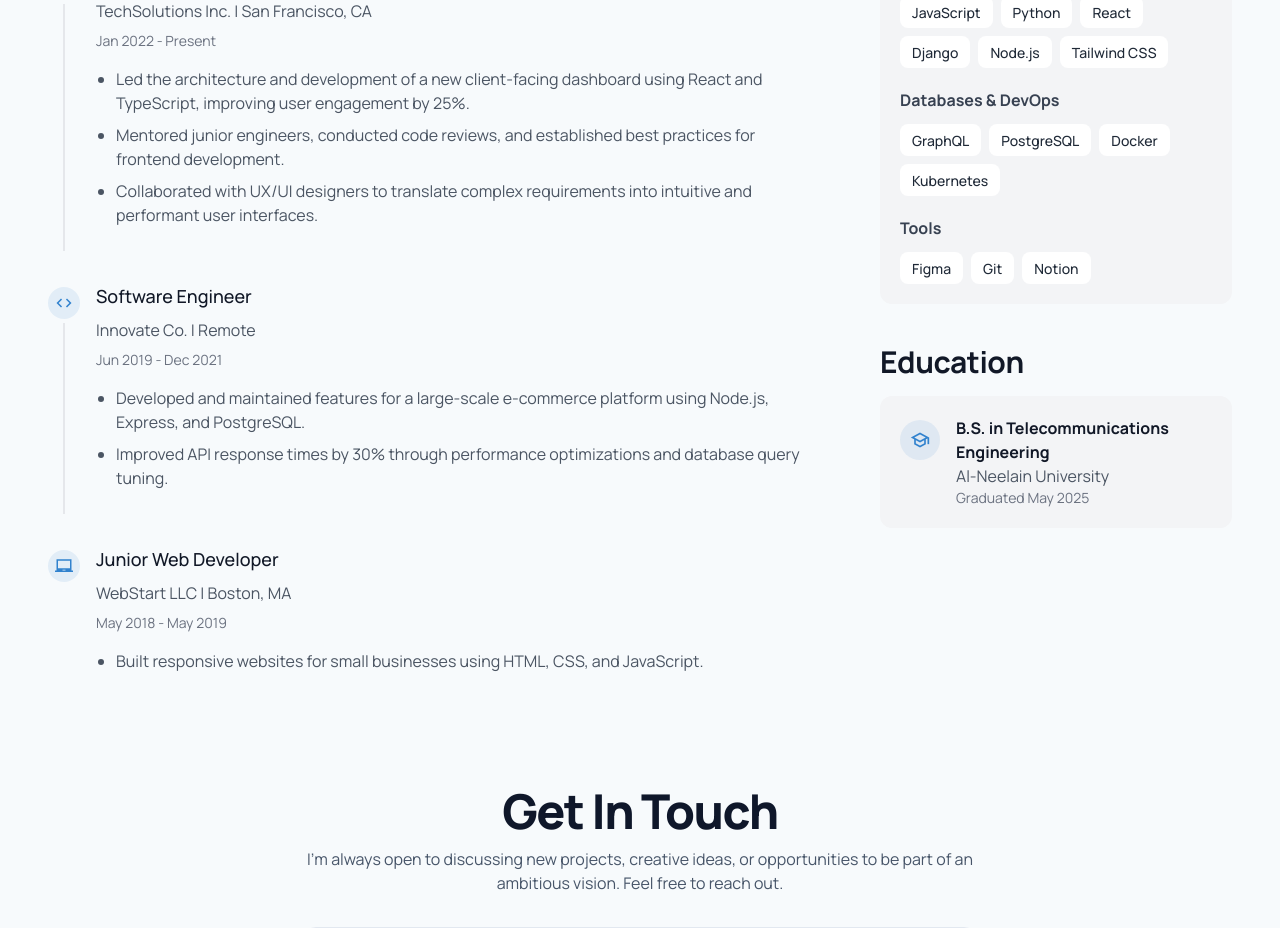
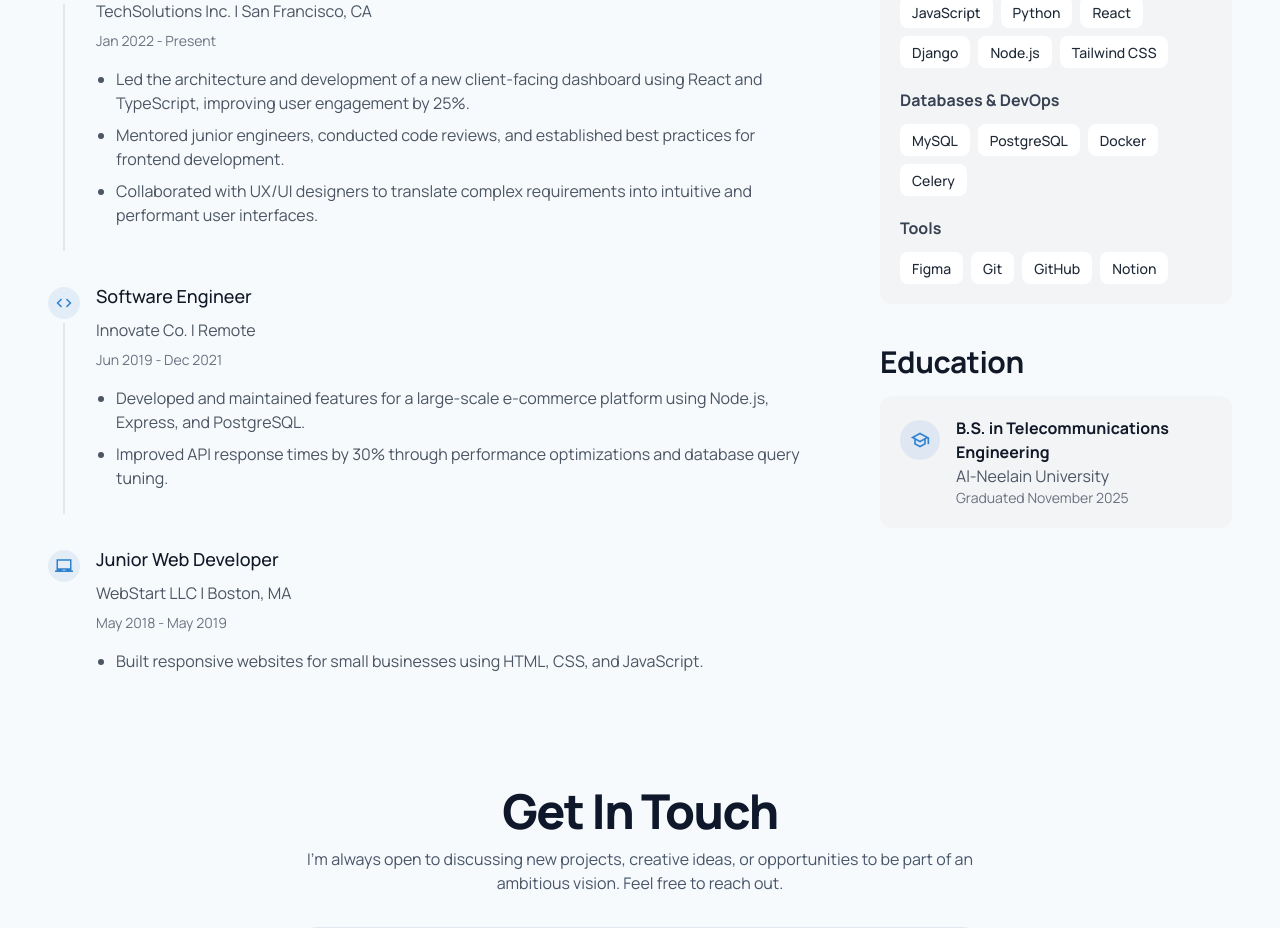
Before and after one commit to Ahmed-Is3a/portfolio, a React (Vite) app in the folder portfolio/: page / in a window 1280 px wide. Shown: the part 2340-3268 px from the top of the page. Built offline with nearby package versions, Linux system fonts and the light colour scheme.

Commit message:
update: info

```diff
--- a/portfolio/src/components/Experience.tsx
+++ b/portfolio/src/components/Experience.tsx
@@ -179,7 +179,7 @@ export default function Experience() {
                           <div className="flex gap-2 flex-wrap">
                             <div className="flex h-8 shrink-0 items-center justify-center gap-x-2 rounded-lg bg-white dark:bg-[#222f49] px-3">
                               <p className="text-gray-800 dark:text-white text-sm font-medium leading-normal">
-                                GraphQL
+                                MySQL
                               </p>
                             </div>
                             <div className="flex h-8 shrink-0 items-center justify-center gap-x-2 rounded-lg bg-white dark:bg-[#222f49] px-3">
@@ -194,7 +194,7 @@ export default function Experience() {
                             </div>
                             <div className="flex h-8 shrink-0 items-center justify-center gap-x-2 rounded-lg bg-white dark:bg-[#222f49] px-3">
                               <p className="text-gray-800 dark:text-white text-sm font-medium leading-normal">
-                                Kubernetes
+                                Celery
                               </p>
                             </div>
                           </div>
@@ -212,6 +212,11 @@ export default function Experience() {
                             <div className="flex h-8 shrink-0 items-center justify-center gap-x-2 rounded-lg bg-white dark:bg-[#222f49] px-3">
                               <p className="text-gray-800 dark:text-white text-sm font-medium leading-normal">
                                 Git
+                              </p>
+                            </div>
+                            <div className="flex h-8 shrink-0 items-center justify-center gap-x-2 rounded-lg bg-white dark:bg-[#222f49] px-3">
+                              <p className="text-gray-800 dark:text-white text-sm font-medium leading-normal">
+                                GitHub
                               </p>
                             </div>
 
@@ -243,7 +248,7 @@ export default function Experience() {
                               Al-Neelain University
                             </p>
                             <p className="text-gray-500 dark:text-[#7185aa] text-sm">
-                              Graduated May 2025
+                              Graduated November 2025
                             </p>
                           </div>
                         </div>
```
